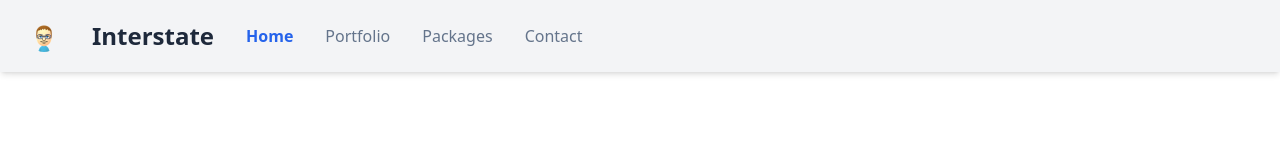
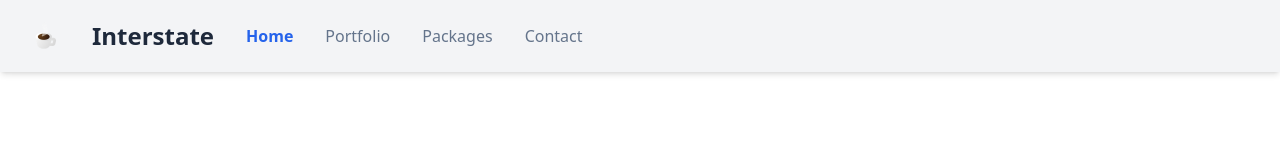
Before and after one commit to Korfi8267/Interstate, a Vue app: page / in a window 1280 px wide. Shown: the top 160 px of the page. Built offline with nearby package versions, Linux system fonts and the light colour scheme.

Commit message:
Replace placeholder img with CoffeeCup

```diff
--- a/src/components/NavHeader.vue
+++ b/src/components/NavHeader.vue
@@ -2,7 +2,7 @@
 <nav class="md:hidden bg-gray-100 dark:bg-slate-800 shadow-md sticky top-0 overflow-visible">
   <div class="w-full mx-auto px-2">
     <div class="justify-left items-center p-5 gap-8 flex flex-row">
-      <img class="justify-left rounded-full w-8 h-8" src="../assets/mii2.png" />
+      <img class="justify-left rounded-full w-8 h-8" src="../assets/CoffeeCup.png" />
       <div class="flex-grow"></div>
         <!-- Mobile NavBar Buttons -->
 
@@ -76,7 +76,7 @@
 <nav class="hidden md:block bg-gray-100 dark:bg-slate-800 shadow-md sticky top-0 overflow-visible">
   <div class="w-full mx-auto px-2">
     <div class="justify-left items-center p-5 gap-8 flex flex-row">
-      <img class="rounded-full w-8 h-8" src="../assets/mii2.png" />
+      <img class="rounded-full w-8 h-8" src="../assets/CoffeeCup.png" />
       <a class="font-semibold text-2xl text-slate-800 dark:text-white">Interstate</a>
 
 
```
